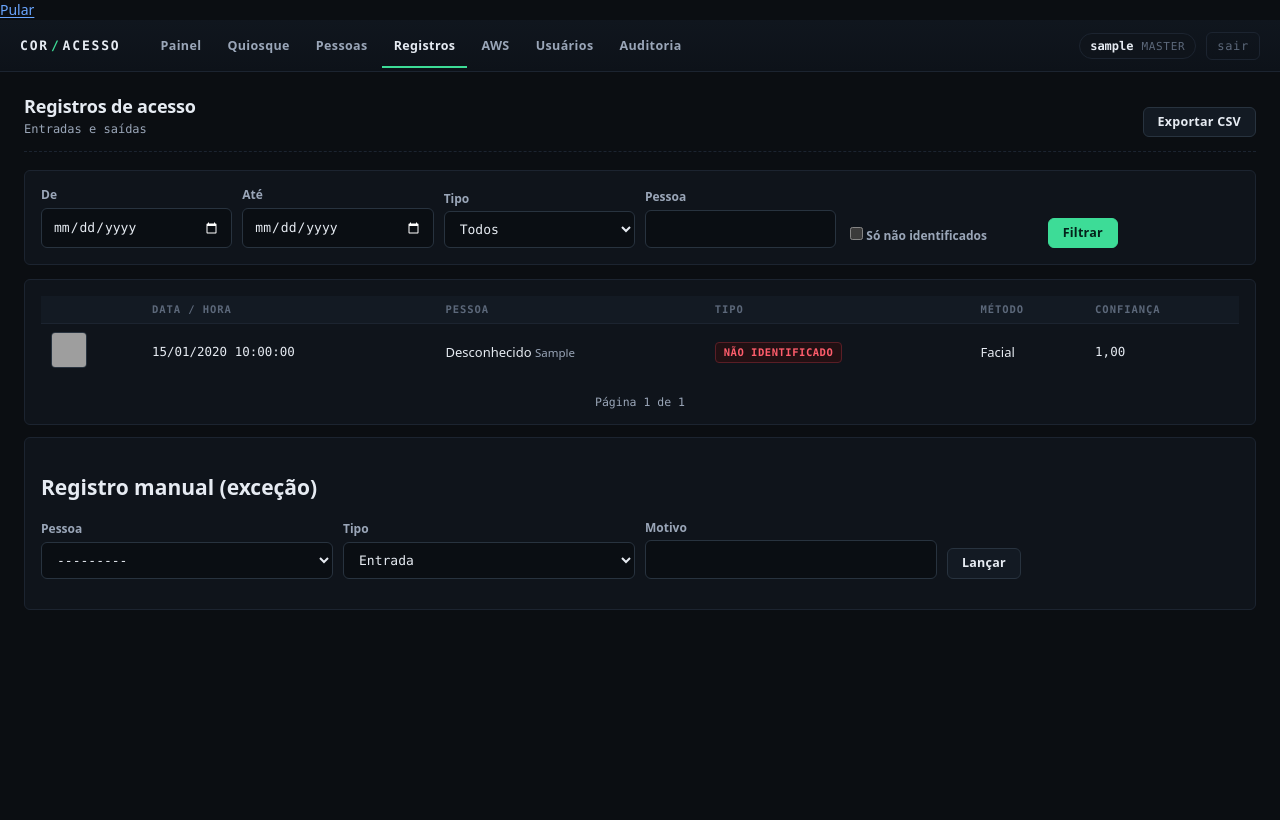
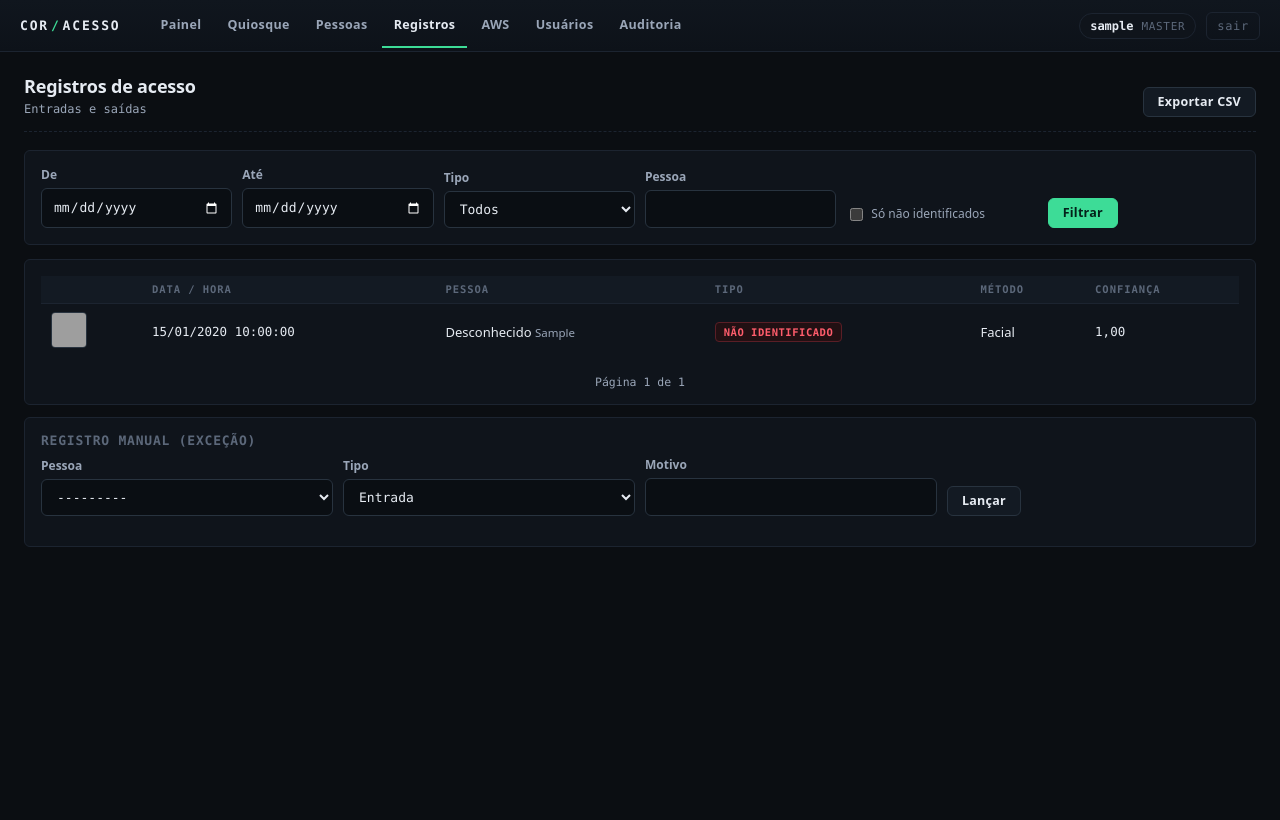
Before and after one commit to gerardnunes/FaceCor, a Django app: page /registros/ in a window 1280 px wide. After the commit the page ends 547 px from the top, so only its background shows below. Run offline with Django 5.2, Linux system fonts and the light colour scheme; a user stored in the database is signed in; tables that the repository leaves empty hold one stand-in row (values such as "Sample post"); parts of the project's set-up code (start-up, migrations or seed data) failed here and were passed over; grey boxes are pictures that could not be loaded.

Commit message:
Update app.css

```diff
--- a/core/static/core/app.css
+++ b/core/static/core/app.css
@@ -1,29 +1,73 @@
+/* ============================================================
+   COR · Acesso — app.css (completo)
+   Compatível com layout ANTIGO (.shell/.side/.nav)
+   e layout NOVO (.bar/.tabs/.stage/.flash/.pill)
+   ============================================================ */
+
 :root{
-  /* paleta: quase monocromática. A cor é SINAL, não decoração. */
-  --bg:#0b0e12; --ink:#e6ebf2; --ink-2:#9aa6b8; --ink-3:#5c687a;
-  --line:#1c2430; --line-2:#28333f;
-  --panel:#0f141b; --panel-2:#131a23;
-  --sig:#3ddc97;        /* entrada / ok */
-  --sig-alt:#6aa6ff;    /* saída / info */
-  --sig-warn:#f0b849;   /* atenção */
-  --sig-bad:#ff5d6c;    /* erro */
-  --mono: ui-monospace, "JetBrains Mono", Menlo, Consolas, monospace;
-  --sans: system-ui, -apple-system, "Segoe UI", Roboto, sans-serif;
-  --r: 6px;             /* cantos menos "fofos" */
+  --bg:#0b0e12;
+  --surface:#0f141b;
+  --surface2:#131a23;
+  --panel:#0f141b;
+  --panel-2:#131a23;
+  --border:#1c2430;
+  --border2:#28333f;
+  --line:#1c2430;
+  --line-2:#28333f;
+  --text:#e6ebf2;
+  --muted:#9aa6b8;
+  --muted2:#5c687a;
+  --accent:#3ddc97;
+  --accent-ink:#04211a;
+  --blue:#6aa6ff;
+  --danger:#ff5d6c;
+  --warn:#f0b849;
+  --ok:#3ddc97;
+  --sig:#3ddc97;
+  --sig-alt:#6aa6ff;
+  --sig-warn:#f0b849;
+  --sig-bad:#ff5d6c;
+  --radius:6px;
+  --r:6px;
+  --font:system-ui,-apple-system,"Segoe UI",Roboto,sans-serif;
+  --sans:system-ui,-apple-system,"Segoe UI",Roboto,sans-serif;
+  --mono:ui-monospace,"JetBrains Mono",Menlo,Consolas,monospace;
 }
 
 *{box-sizing:border-box}
 html,body{
-  margin:0; min-height:100%;
-  background:var(--bg); color:var(--ink);
-  font:14px/1.45 var(--sans);
-  font-feature-settings: "tnum" 1, "cv11" 1;   /* números tabulares por padrão */
+  margin:0;min-height:100%;
+  background:var(--bg);color:var(--text);
+  font:14px/1.45 var(--font);
+  font-feature-settings:"tnum" 1;
   color-scheme:dark;
 }
-a{color:var(--sig-alt);text-decoration:none}
+a{color:var(--blue);text-decoration:none}
 a:hover{text-decoration:underline;text-underline-offset:2px}
 
-/* ── estrutura operacional ────────────────────────────── */
+h1{font:600 18px/1.2 var(--sans);margin:0 0 .25rem;letter-spacing:-.01em}
+h2{font:600 13px/1 var(--mono);letter-spacing:.06em;text-transform:uppercase;color:var(--muted2);margin:0 0 10px}
+
+.muted{color:var(--muted)}
+.small{font-size:11.5px}
+.right{text-align:right}
+.mono{font-family:var(--mono)}
+.center{min-height:100vh;display:grid;place-items:center;padding:20px}
+.narrow{max-width:460px;margin:0 auto;width:100%}
+.row{display:flex;gap:10px;flex-wrap:wrap;margin-top:12px}
+.sp{flex:1}
+.hidden{display:none!important}
+.mt{margin-top:16px}
+.row-line{padding:8px 0;border-bottom:1px solid var(--line)}
+.row-line:last-child{border-bottom:0}
+.thumb{width:36px;height:36px;border-radius:4px;object-fit:cover;background:var(--panel-2);border:1px solid var(--line-2)}
+span.thumb{display:inline-block}
+pre.pol{background:#0a0e13;border:1px solid var(--line);border-radius:var(--r);padding:12px;overflow:auto;white-space:pre-wrap;font:12px/1.45 var(--mono);color:var(--muted)}
+.pager{display:flex;gap:10px;align-items:center;justify-content:center;margin-top:16px;font:12px/1 var(--mono)}
+
+/* ============================================================
+   LAYOUT NOVO — topbar + stage
+   ============================================================ */
 .ops{display:flex;flex-direction:column;min-height:100vh}
 
 .bar{
@@ -32,26 +76,22 @@ a:hover{text-decoration:underline;text-underline-offset:2px}
   padding:0 20px;height:52px;
   background:linear-gradient(180deg,#10161e,#0d1219);
   border-bottom:1px solid var(--line);
-  backdrop-filter:blur(6px);
 }
 .bar-left{display:flex;align-items:center;gap:28px;min-width:0}
-.mark{
-  font:700 13px/1 var(--mono); letter-spacing:.14em;
-  color:var(--ink); white-space:nowrap;
-}
+.mark{font:700 13px/1 var(--mono);letter-spacing:.14em;color:var(--text);white-space:nowrap}
 .mark i{color:var(--sig);font-style:normal;margin:0 2px}
 
 .tabs{display:flex;gap:2px;overflow:auto;scrollbar-width:none}
 .tabs::-webkit-scrollbar{display:none}
 .tabs a{
   padding:16px 12px 14px;
-  font:600 12.5px/1 var(--sans); letter-spacing:.03em;
-  color:var(--ink-2);
+  font:600 12.5px/1 var(--sans);letter-spacing:.03em;
+  color:var(--muted);
   border-bottom:2px solid transparent;
   white-space:nowrap;
 }
-.tabs a:hover{color:var(--ink);text-decoration:none}
-.tabs a.on{color:var(--ink);border-bottom-color:var(--sig)}
+.tabs a:hover{color:var(--text);text-decoration:none}
+.tabs a.on{color:var(--text);border-bottom-color:var(--sig)}
 
 .bar-right{display:flex;align-items:center;gap:10px}
 .pill{
@@ -60,47 +100,84 @@ a:hover{text-decoration:underline;text-underline-offset:2px}
   background:var(--panel);
   font:12px/1 var(--mono);
 }
-.pill b{color:var(--ink);font-weight:600}
-.pill em{color:var(--ink-3);font-style:normal;font-size:11px;letter-spacing:.06em;text-transform:uppercase}
+.pill b{color:var(--text);font-weight:600}
+.pill em{color:var(--muted2);font-style:normal;font-size:11px;letter-spacing:.06em;text-transform:uppercase}
 
 .ghost{
   font:500 12px/1 var(--mono);letter-spacing:.06em;
-  color:var(--ink-3);background:none;border:1px solid var(--line);
+  color:var(--muted2);background:none;border:1px solid var(--line);
   padding:7px 10px;border-radius:var(--r);cursor:pointer;
 }
 .ghost:hover{color:var(--sig-bad);border-color:var(--sig-bad)}
 
 .stage{padding:20px 24px 40px;max-width:1400px;width:100%;margin:0 auto}
 
-/* ── mensagens como faixa fina ────────────────────────── */
+/* ============================================================
+   LAYOUT ANTIGO — shell + side (mantido por compatibilidade)
+   ============================================================ */
+.shell{display:grid;grid-template-columns:240px 1fr;min-height:100vh}
+.side{
+  background:var(--surface);
+  border-right:1px solid var(--border);
+  padding:20px 14px;
+  display:flex;flex-direction:column;gap:4px;
+  position:sticky;top:0;height:100vh;
+}
+.brand{
+  display:flex;align-items:center;gap:10px;
+  padding:0 10px 18px;font-weight:700;letter-spacing:.04em;
+}
+.brand i{
+  width:30px;height:30px;border-radius:9px;
+  background:linear-gradient(135deg,var(--accent),var(--blue));
+  display:grid;place-items:center;
+  color:var(--accent-ink);font-style:normal;font-weight:800;
+}
+.side a.nav{color:var(--muted);padding:9px 12px;border-radius:9px;display:block}
+.side a.nav:hover{background:var(--surface2);color:var(--text);text-decoration:none}
+.side a.nav.on{background:var(--surface2);color:var(--accent)}
+.side .sp{flex:1}
+.side .who{padding:10px 12px;border-top:1px solid var(--border);margin-top:8px}
+main{padding:28px 32px;max-width:1200px;width:100%}
+
+/* ============================================================
+   MENSAGENS — .msgs (antigo) + .flash (novo)
+   ============================================================ */
+.msgs{list-style:none;padding:0;margin:0 0 18px;display:grid;gap:8px}
+.msgs li{
+  padding:11px 14px;border-radius:10px;
+  border:1px solid var(--border);background:var(--surface);
+}
+.msgs .success{border-color:#14614d;background:#0b2a23}
+.msgs .error{border-color:#6b2430;background:#2b0f14}
+
 .flash{list-style:none;margin:0 0 14px;padding:0;display:grid;gap:4px}
 .flash li{
   padding:8px 12px;border-radius:var(--r);
   font:12.5px/1.4 var(--mono);
   border-left:3px solid var(--line-2);
-  background:var(--panel);
-  color:var(--ink-2);
+  background:var(--panel);color:var(--muted);
 }
 .flash .success{border-left-color:var(--sig);color:var(--sig)}
-.flash .error  {border-left-color:var(--sig-bad);color:var(--sig-bad)}
+.flash .error{border-left-color:var(--sig-bad);color:var(--sig-bad)}
 .flash .warning{border-left-color:var(--sig-warn);color:var(--sig-warn)}
-.flash .info   {border-left-color:var(--sig-alt);color:var(--sig-alt)}
+.flash .info{border-left-color:var(--sig-alt);color:var(--sig-alt)}
 
-/* ── cabeçalho de página (subtítulo de estação) ───────── */
+/* ============================================================
+   CABEÇALHO DE PÁGINA
+   ============================================================ */
 .head{
   display:flex;align-items:flex-end;justify-content:space-between;
   gap:16px;flex-wrap:wrap;margin:4px 0 18px;
   padding-bottom:14px;border-bottom:1px dashed var(--line);
 }
-.head h1{
-  font:600 18px/1.2 var(--sans);margin:0;letter-spacing:-.01em;
-}
+.head h1{font:600 18px/1.2 var(--sans);margin:0;letter-spacing:-.01em}
 .head h1 + .muted{display:block;margin-top:4px;font:12px/1.3 var(--mono)}
-.head h2{font:600 13px/1 var(--mono);letter-spacing:.06em;
-  text-transform:uppercase;color:var(--ink-3);margin:0 0 10px}
 
-/* ── painéis (sem sombra, sem glow) ───────────────────── */
-.card, .panel{
+/* ============================================================
+   CARDS / PAINÉIS
+   ============================================================ */
+.card,.panel{
   background:var(--panel);
   border:1px solid var(--line);
   border-radius:var(--r);
@@ -108,73 +185,79 @@ a:hover{text-decoration:underline;text-underline-offset:2px}
 }
 .card + .card{margin-top:12px}
 
-/* ── grid utilitário ──────────────────────────────────── */
+/* ============================================================
+   GRIDS
+   ============================================================ */
 .grid{display:grid;gap:12px}
 .g2{grid-template-columns:1.5fr 1fr}
 .g3{grid-template-columns:repeat(3,1fr)}
 .g4{grid-template-columns:repeat(4,1fr)}
 
-/* ── KPIs estilo "leitura de instrumento" ─────────────── */
+/* ============================================================
+   KPIs
+   ============================================================ */
 .stat{
   padding:14px 16px;border:1px solid var(--line);border-radius:var(--r);
-  background:var(--panel);
-  display:flex;flex-direction:column;gap:2px;
+  background:var(--panel);display:flex;flex-direction:column;gap:2px;
 }
-.stat b{
-  font:700 28px/1 var(--mono);letter-spacing:-.02em;
-  color:var(--ink);
-}
-.stat span{
-  font:11px/1 var(--mono);letter-spacing:.08em;text-transform:uppercase;
-  color:var(--ink-3);
-}
-.stat.in  b{color:var(--sig)}
+.stat b{font:700 28px/1 var(--mono);letter-spacing:-.02em;color:var(--text)}
+.stat span{font:11px/1 var(--mono);letter-spacing:.08em;text-transform:uppercase;color:var(--muted2)}
+.stat.in b{color:var(--sig)}
 .stat.out b{color:var(--sig-alt)}
 .stat.warn b{color:var(--sig-warn)}
 
-/* ── tabelas densas, tipo log ─────────────────────────── */
+/* ============================================================
+   TABELAS
+   ============================================================ */
 table{width:100%;border-collapse:collapse;font-size:13px}
 th,td{text-align:left;padding:8px 10px;border-bottom:1px solid var(--line);vertical-align:middle}
 th{
   font:600 10.5px/1 var(--mono);letter-spacing:.09em;text-transform:uppercase;
-  color:var(--ink-3);background:var(--panel-2);
+  color:var(--muted2);background:var(--panel-2);
 }
 tbody tr:hover{background:var(--panel-2)}
 td.mono,td .mono{font-family:var(--mono);font-size:12.5px}
 tr:last-child td{border-bottom:0}
 
-/* ── badges discretos ─────────────────────────────────── */
+/* ============================================================
+   BADGES
+   ============================================================ */
 .badge{
   display:inline-block;padding:2px 8px;border-radius:4px;
   font:600 10.5px/1.4 var(--mono);letter-spacing:.05em;text-transform:uppercase;
-  background:var(--panel-2);color:var(--ink-2);border:1px solid var(--line-2);
+  background:var(--panel-2);color:var(--muted);border:1px solid var(--line-2);
 }
-.badge.in  {color:var(--sig);border-color:#17513f;background:#0d241c}
-.badge.out {color:var(--sig-alt);border-color:#1e3a63;background:#0f1a2c}
+.badge.in{color:var(--sig);border-color:#17513f;background:#0d241c}
+.badge.out{color:var(--sig-alt);border-color:#1e3a63;background:#0f1a2c}
 .badge.warn{color:var(--sig-warn);border-color:#5a4415;background:#221a09}
-.badge.bad {color:var(--sig-bad);border-color:#5a1e26;background:#221013}
+.badge.bad{color:var(--sig-bad);border-color:#5a1e26;background:#221013}
 
-/* ── botões com hierarquia clara ──────────────────────── */
+/* ============================================================
+   BOTÕES
+   ============================================================ */
 .btn{
   display:inline-flex;align-items:center;gap:8px;
   padding:8px 14px;border-radius:var(--r);
   font:600 12.5px/1 var(--sans);letter-spacing:.02em;
-  border:1px solid var(--line-2);background:var(--panel-2);color:var(--ink);
+  border:1px solid var(--line-2);background:var(--panel-2);color:var(--text);
   cursor:pointer;
 }
-.btn:hover{border-color:var(--ink-3);text-decoration:none}
-.btn.primary{background:var(--sig);color:#04211a;border-color:var(--sig)}
+.btn:hover{border-color:var(--muted2);text-decoration:none}
+.btn.primary{background:var(--sig);color:var(--accent-ink);border-color:var(--sig)}
 .btn.primary:hover{filter:brightness(1.08)}
 .btn.danger{color:var(--sig-bad);border-color:#4a1b22}
 .btn.danger:hover{background:#2a0f13}
 .btn.sm{padding:5px 9px;font-size:11.5px}
 
-/* ── forms ───────────────────────────────────────────── */
-label{display:block;font:600 12px/1.4 var(--sans);color:var(--ink-2);margin:14px 0 6px}
+/* ============================================================
+   FORMS
+   ============================================================ */
+form.inline{display:inline}
+label{display:block;font:600 12px/1.4 var(--sans);color:var(--muted);margin:14px 0 6px}
 input[type=text],input[type=password],input[type=email],input[type=date],
 input[type=search],input[type=file],select,textarea{
   width:100%;padding:9px 11px;border-radius:var(--r);
-  background:#0a0e13;color:var(--ink);
+  background:#0a0e13;color:var(--text);
   border:1px solid var(--line-2);
   font:13px/1.4 var(--mono);
 }
@@ -182,56 +265,74 @@ input:focus,select:focus,textarea:focus{
   outline:none;border-color:var(--sig);
   box-shadow:0 0 0 3px rgba(61,220,151,.15);
 }
-input[type=checkbox]{accent-color:var(--sig)}
-.help{font:11.5px/1.4 var(--mono);color:var(--ink-3);margin-top:4px}
-.err {font:11.5px/1.4 var(--mono);color:var(--sig-bad);margin-top:4px}
+input[type=checkbox]{accent-color:var(--sig);margin-right:8px}
+.check label{display:flex;align-items:center;margin:14px 0 0;font-weight:500}
+.help{font:11.5px/1.4 var(--mono);color:var(--muted2);margin-top:4px}
+.err{font:11.5px/1.4 var(--mono);color:var(--sig-bad);margin-top:4px}
 
-/* ── câmera / quiosque ───────────────────────────────── */
-.cam{position:relative;background:#000;border:1px solid var(--line-2);border-radius:var(--r);overflow:hidden;aspect-ratio:4/3}
+.filters{
+  display:grid;grid-template-columns:repeat(auto-fit,minmax(160px,1fr));
+  gap:10px;align-items:end;margin-bottom:14px;
+}
+.filters label{margin:0 0 4px}
+
+/* ============================================================
+   CÂMERA / QUIOSQUE
+   ============================================================ */
+.cam{
+  position:relative;background:#000;border:1px solid var(--line-2);
+  border-radius:var(--r);overflow:hidden;aspect-ratio:4/3;
+}
 .cam video,.cam img{width:100%;height:100%;object-fit:cover;transform:scaleX(-1)}
 .cam img.snap{transform:none}
 
 .kiosk{
-  min-height:100vh;
-  display:grid;grid-template-rows:auto 1fr;
+  min-height:100vh;display:grid;grid-template-rows:auto 1fr;
   background:radial-gradient(900px 500px at 50% -20%,#0f1a24,var(--bg));
 }
-.kbar{display:flex;justify-content:space-between;align-items:center;padding:14px 28px;border-bottom:1px solid var(--line)}
-.kclock{font:700 26px/1 var(--mono);letter-spacing:-.02em;color:var(--ink)}
-.kmain{display:grid;grid-template-columns:minmax(0,1.2fr) minmax(0,1fr);gap:28px;padding:24px 28px;align-items:center}
-.kmain .cam.ok-in {border-color:var(--sig);    box-shadow:0 0 0 3px rgba(61,220,151,.25)}
+.kbar{
+  display:flex;justify-content:space-between;align-items:center;
+  padding:14px 28px;border-bottom:1px solid var(--line);
+}
+.kclock{font:700 26px/1 var(--mono);letter-spacing:-.02em;color:var(--text)}
+.kmain{
+  display:grid;grid-template-columns:minmax(0,1.2fr) minmax(0,1fr);
+  gap:28px;padding:24px 28px;align-items:center;
+}
+.kmain .cam.ok-in{border-color:var(--sig);box-shadow:0 0 0 3px rgba(61,220,151,.25)}
 .kmain .cam.ok-out{border-color:var(--sig-alt);box-shadow:0 0 0 3px rgba(106,166,255,.25)}
-.kmain .cam.bad   {border-color:var(--sig-bad);box-shadow:0 0 0 3px rgba(255,93,108,.25)}
+.kmain .cam.bad{border-color:var(--sig-bad);box-shadow:0 0 0 3px rgba(255,93,108,.25)}
 
 .kres{text-align:center}
 .kres .big{font:800 42px/1 var(--mono);letter-spacing:-.03em;margin:6px 0}
-.kres .tag{display:inline-block;font:700 18px/1 var(--mono);letter-spacing:.06em;
+.kres .tag{
+  display:inline-block;font:700 18px/1 var(--mono);letter-spacing:.06em;
   text-transform:uppercase;padding:6px 18px;border-radius:4px;
-  background:var(--panel-2);border:1px solid var(--line-2)}
-.kres.ok-in  .tag{color:var(--sig);border-color:#17513f;background:#0d241c}
+  background:var(--panel-2);border:1px solid var(--line-2);
+}
+.kres.ok-in .tag{color:var(--sig);border-color:#17513f;background:#0d241c}
 .kres.ok-out .tag{color:var(--sig-alt);border-color:#1e3a63;background:#0f1a2c}
-.kres.bad    .tag{color:var(--sig-bad);border-color:#5a1e26;background:#221013}
+.kres.bad .tag{color:var(--sig-bad);border-color:#5a1e26;background:#221013}
 
-/* ── utilitários ─────────────────────────────────────── */
-.muted{color:var(--ink-2)} .small{font-size:11.5px}
-.mono{font-family:var(--mono)}
-.right{text-align:right}
-.center{min-height:100vh;display:grid;place-items:center;padding:20px}
-.narrow{max-width:460px;margin:0 auto;width:100%}
-.row{display:flex;gap:10px;flex-wrap:wrap;margin-top:12px}
-.sp{flex:1}
-.hidden{display:none!important}
-.mt{margin-top:16px}
-.row-line{padding:8px 0;border-bottom:1px solid var(--line)}
-.row-line:last-child{border-bottom:0}
-.filters{display:grid;grid-template-columns:repeat(auto-fit,minmax(160px,1fr));gap:10px;align-items:end;margin-bottom:14px}
-.filters label{margin:0 0 4px}
-.thumb{width:36px;height:36px;border-radius:4px;object-fit:cover;background:var(--panel-2);border:1px solid var(--line-2)}
-span.thumb{display:inline-block}
-pre.pol{background:#0a0e13;border:1px solid var(--line);border-radius:var(--r);padding:12px;overflow:auto;white-space:pre-wrap;font:12px/1.45 var(--mono);color:var(--ink-2)}
-.pager{display:flex;gap:10px;align-items:center;justify-content:center;margin-top:16px;font:12px/1 var(--mono)}
+/* ============================================================
+   ACESSIBILIDADE
+   ============================================================ */
+.skip{
+  position:absolute;left:-9999px;top:0;
+  background:var(--sig);color:var(--accent-ink);
+  padding:8px 14px;border-radius:var(--r);font-weight:700;z-index:100;
+}
+.skip:focus{left:12px;top:12px}
 
-/* ── responsivo: topbar encurta, mantém topo ──────────── */
+/* ============================================================
+   RESPONSIVO
+   ============================================================ */
+@media(max-width:900px){
+  .shell{grid-template-columns:1fr}
+  .side{position:static;height:auto;flex-direction:row;flex-wrap:wrap}
+  .side .sp,.side .who{display:none}
+  main{padding:18px}
+}
 @media(max-width:820px){
   .bar{height:auto;flex-wrap:wrap;padding:8px 12px;gap:8px}
   .bar-left{flex:1 1 100%;overflow:hidden}
```
